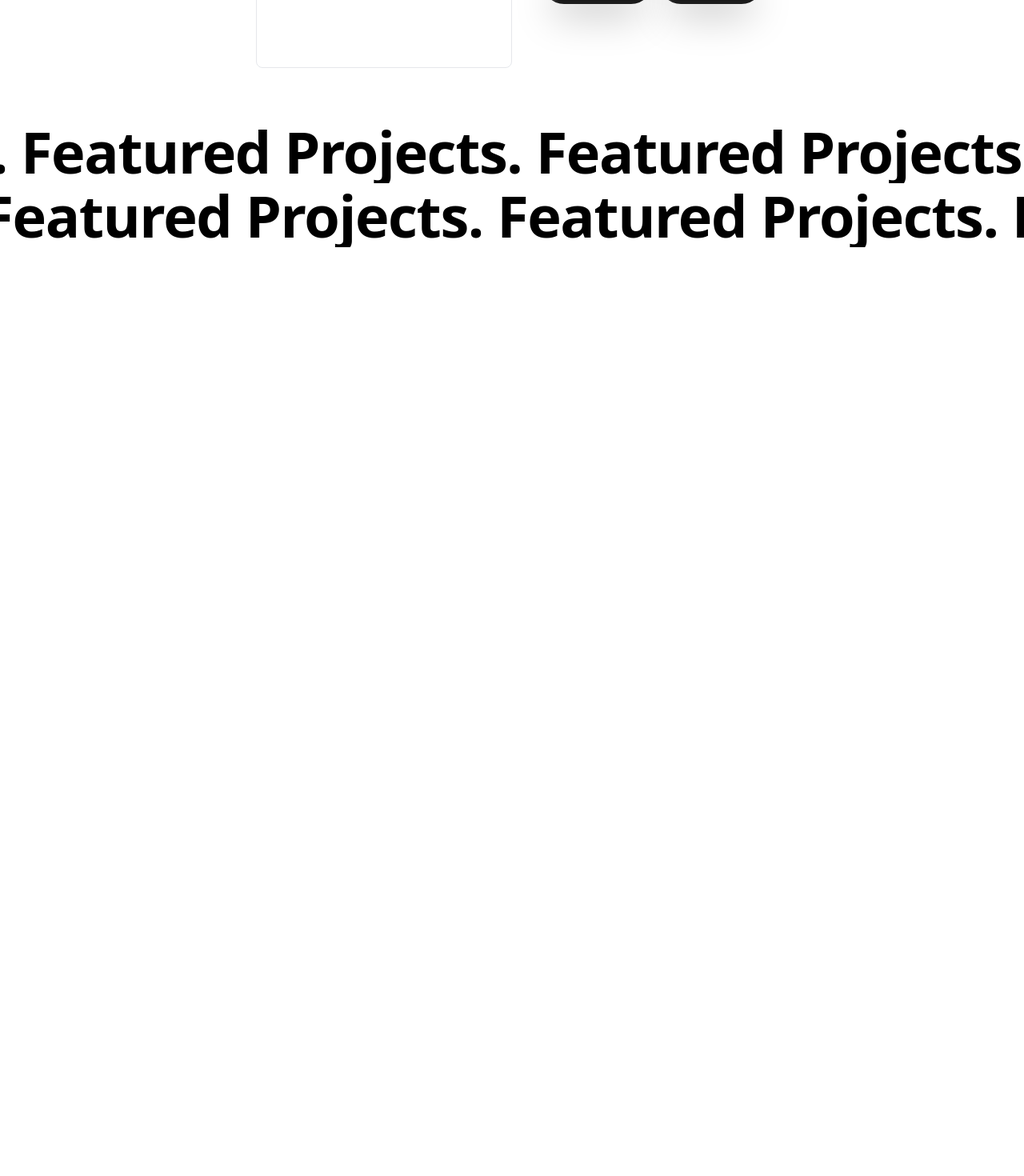
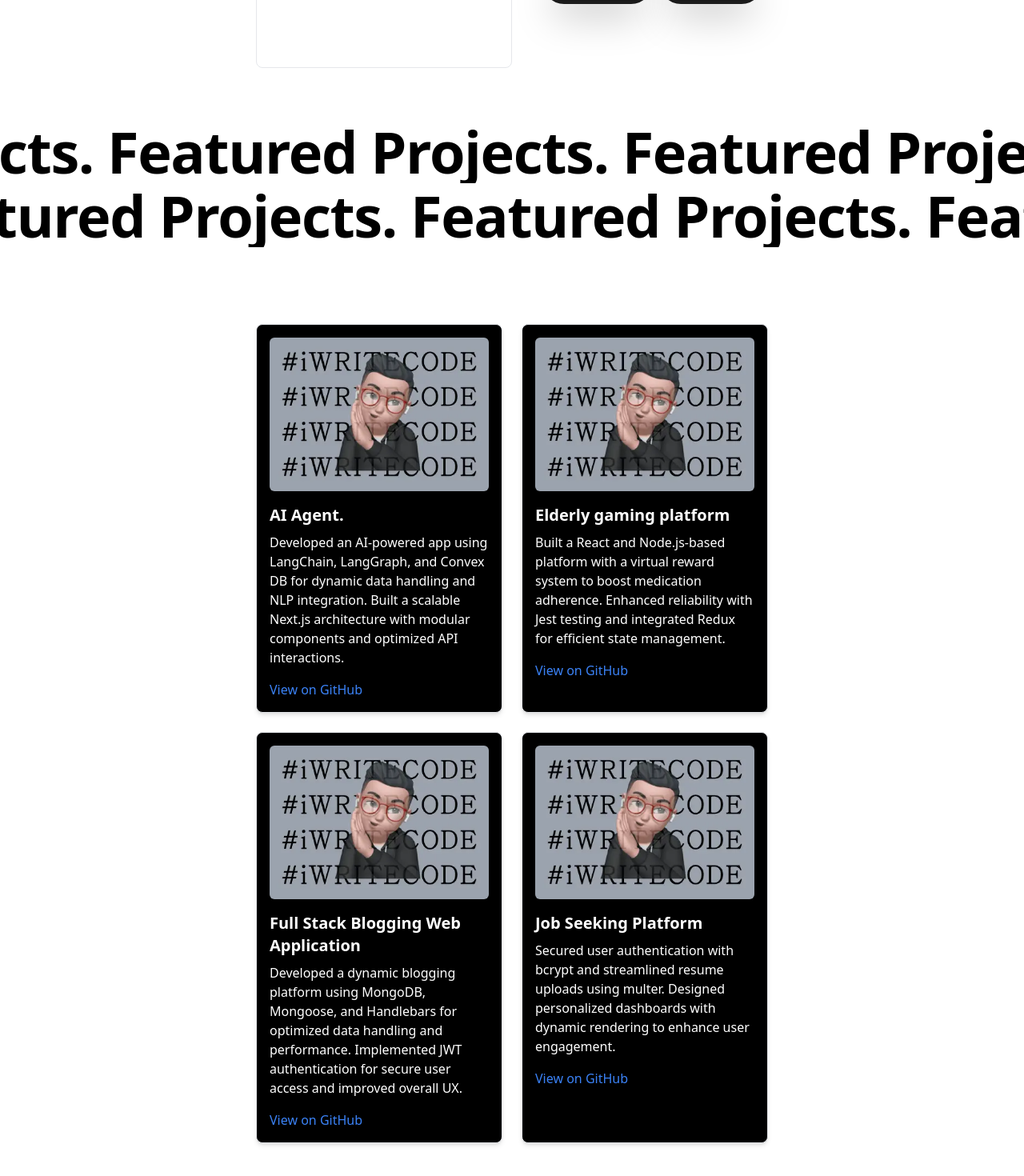
Before and after one commit to sahilambre/design, a Next.js app: page / in a window 1280 px wide. Shown: the part 1553-3023 px from the top of the page at 80% size. Before the commit the page ends 1862 px from the top, so only its background shows below. Built offline with nearby package versions, Linux system fonts and the light colour scheme.

Commit message:
feat: add ProjectSection component to showcase featured projects

```diff
--- /dev/null
+++ b/app/components/ProjectSection.tsx
@@ -0,0 +1,117 @@
+import React from "react";
+import Image from "next/image";
+import aboutImage from "@/public/iwritecode.webp";
+
+const ProjectSection = () => {
+  return (
+    <div className="bg-white text-black dark:text-white dark:bg-black">
+      <div className="container mx-auto p-6 py-24 px-4 lg:px-24 xl:px-80 ">
+        <div className="grid grid-cols-1 sm:grid-cols-2 gap-6">
+          <div className="p-4 border rounded-lg shadow-md bg-black text-white dark:bg-white dark:text-black">
+            <Image
+              src={aboutImage}
+              alt="AI Agent"
+              width={400}
+              height={300}
+              className="w-full h-48 object-cover rounded-md mb-4"
+            />
+            <h3 className="text-xl font-semibold mb-2">AI Agent.</h3>
+            <p className="text-white dark:text-black mb-4 ">
+              Developed an AI-powered app using LangChain, LangGraph, and Convex
+              DB for dynamic data handling and NLP integration. Built a scalable
+              Next.js architecture with modular components and optimized API
+              interactions.
+            </p>
+            <a
+              href="https://github.com/yourusername/ai-agent"
+              target="_blank"
+              rel="noopener noreferrer"
+              className="text-blue-500 hover:underline"
+            >
+              View on GitHub
+            </a>
+          </div>
+
+          <div className="p-4 border rounded-lg shadow-md bg-black text-white dark:bg-white dark:text-black">
+            <Image
+              src={aboutImage}
+              alt="Elderly gaming platform"
+              width={400}
+              height={300}
+              className="w-full h-48 object-cover rounded-md mb-4"
+            />
+            <h3 className="text-xl font-semibold mb-2">
+              Elderly gaming platform
+            </h3>
+            <p className="text-white dark:text-black mb-4">
+              Built a React and Node.js-based platform with a virtual reward
+              system to boost medication adherence. Enhanced reliability with
+              Jest testing and integrated Redux for efficient state management.
+            </p>
+            <a
+              href="https://github.com/yourusername/elderly-gaming-platform"
+              target="_blank"
+              rel="noopener noreferrer"
+              className="text-blue-500 hover:underline"
+            >
+              View on GitHub
+            </a>
+          </div>
+
+          <div className="p-4 border rounded-lg shadow-md bg-black text-white dark:bg-white dark:text-black">
+            <Image
+              src={aboutImage}
+              alt="Full Stack Blogging Web Application"
+              width={400}
+              height={300}
+              className="w-full h-48 object-cover rounded-md mb-4"
+            />
+            <h3 className="text-xl font-semibold mb-2">
+              Full Stack Blogging Web Application
+            </h3>
+            <p className="text-white dark:text-black mb-4">
+              Developed a dynamic blogging platform using MongoDB, Mongoose, and
+              Handlebars for optimized data handling and performance.
+              Implemented JWT authentication for secure user access and improved
+              overall UX.
+            </p>
+            <a
+              href="https://github.com/yourusername/full-stack-blogging"
+              target="_blank"
+              rel="noopener noreferrer"
+              className="text-blue-500 hover:underline"
+            >
+              View on GitHub
+            </a>
+          </div>
+
+          <div className="p-4 border rounded-lg shadow-md bg-black text-white dark:bg-white dark:text-black">
+            <Image
+              src={aboutImage}
+              alt="Job Seeking Platform"
+              width={400}
+              height={300}
+              className="w-full h-48 object-cover rounded-md mb-4"
+            />
+            <h3 className="text-xl font-semibold mb-2">Job Seeking Platform</h3>
+            <p className="text-white dark:text-black mb-4">
+              Secured user authentication with bcrypt and streamlined resume
+              uploads using multer. Designed personalized dashboards with
+              dynamic rendering to enhance user engagement.
+            </p>
+            <a
+              href="https://github.com/yourusername/job-seeking-platform"
+              target="_blank"
+              rel="noopener noreferrer"
+              className="text-blue-500 hover:underline"
+            >
+              View on GitHub
+            </a>
+          </div>
+        </div>
+      </div>
+    </div>
+  );
+};
+
+export default ProjectSection;
--- a/app/page.tsx
+++ b/app/page.tsx
@@ -3,6 +3,7 @@ import Hero from "./components/Hero";
 import About from "./components/About";
 import Skills from "./components/Skills";
 import { VelocityScroll } from "./components/ui/VelocityScroll";
+import ProjectSection from "./components/ProjectSection";
 
 export default function Home() {
   return (
@@ -13,6 +14,7 @@ export default function Home() {
       <VelocityScroll className="bg-white text-black dark:text-white dark:bg-black">
         Featured Projects.
       </VelocityScroll>
+      <ProjectSection />
     </>
   );
 }
```
